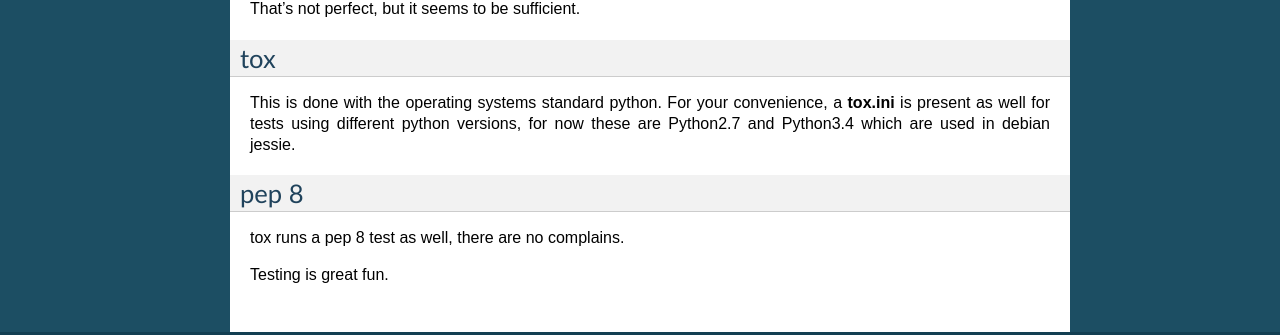
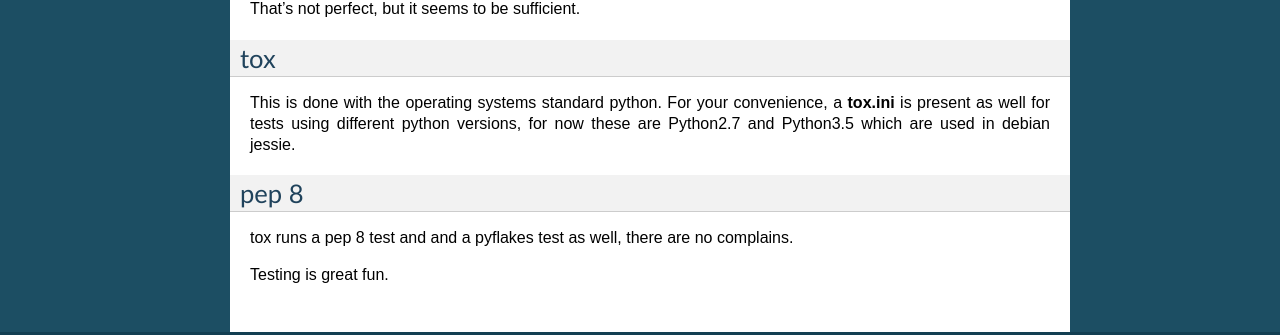
Before and after one commit to sl0/opti, a Sphinx documentation site: the page built from docs/source/unittests.rst, in a window 1280 px wide. Shown: the part 1002-1337 px from the top of the page. Built offline with Sphinx 7.4.7, drawn with Linux system fonts in a browser that asks for light colours.

Commit message:
documentation mentions python 3.5 and pyflakes

```diff
--- a/docs/source/iptables-optimizer.rst
+++ b/docs/source/iptables-optimizer.rst
@@ -94,7 +94,7 @@ Python comes with batteries included, they say. The subprocess module
 can execute every shell command from within the python code. Sounds well,
 worked well until --- sometimes you have some different python versions
 running because of different operating systems, f.e. in Debian systems
-you may find python 2.5, 2.6, 2.7 and 3.2, 3.3 and 3.4, just like they
+you may find python 2.5, 2.6, 2.7 and 3.2, 3.3, 3.4 and 3.5, just like they
 are distributed as standard versions in etch, Lenny, squeeze and wheezy.
 Surprisingly the subprocess behavior changed a lot in these. I was very
 frustrated about that and therefore decided not to use it. Benefit was
--- a/docs/source/unittests.rst
+++ b/docs/source/unittests.rst
@@ -66,11 +66,11 @@ tox
 This is done with the operating systems standard python. For
 your convenience, a **tox.ini** is present as well for
 tests using different python versions, for now these are
-Python2.7 and Python3.4 which are used in debian jessie.
+Python2.7 and Python3.5 which are used in debian jessie.
 
 pep 8
 -----
 
-tox runs a pep 8 test as well, there are no complains.
+tox runs a pep 8 test and and a pyflakes test as well, there are no complains.
 
 Testing is great fun.
```
